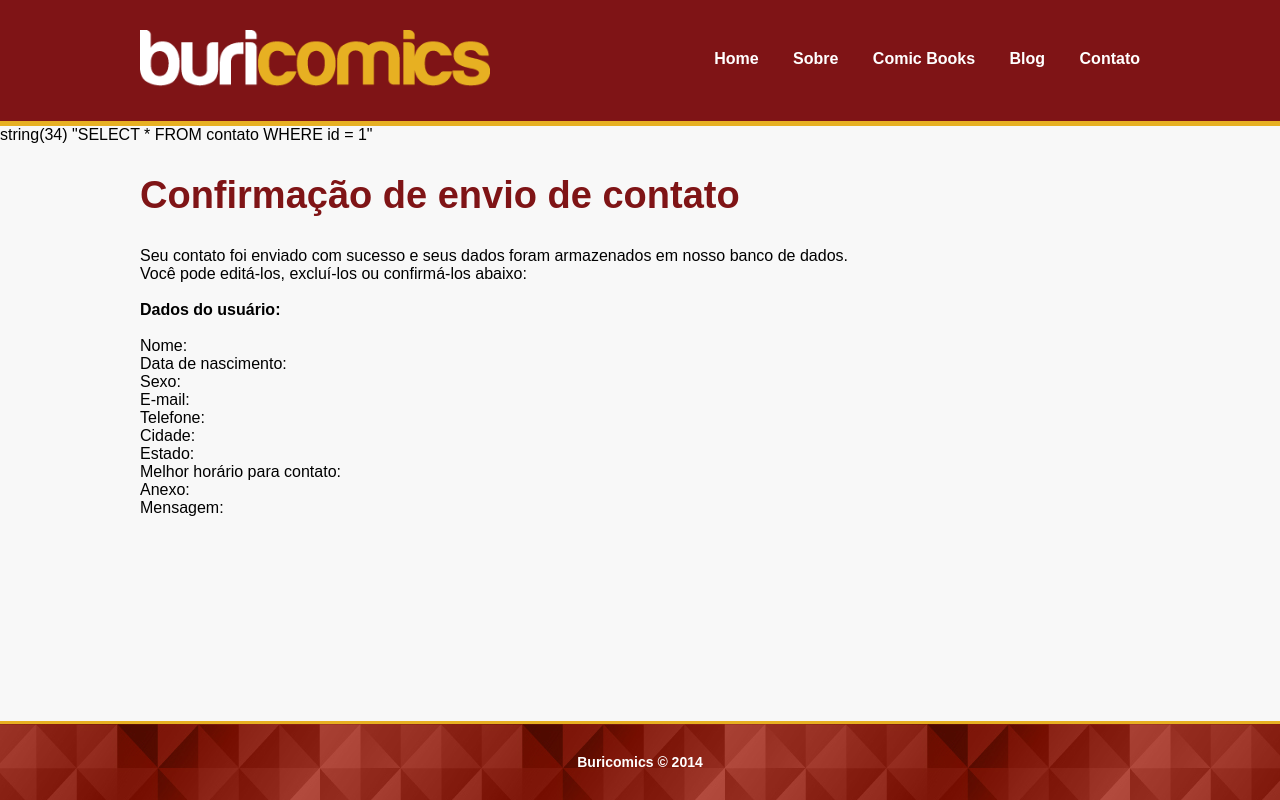
After one commit to fvmvalente/buricomics, a PHP site: page /sucesso.php in a window 1280 px wide. The commit adds this page. Run offline with PHP 8.4, Linux system fonts and the light colour scheme; the visitor is signed in with stand-in values (Sample User, id 1); data comes from the database, SQL or seed files in the repository; some libraries are stand-ins or nearby versions.

Commit message:
Atualizando arquivos produzidos com os alunos.

```diff
--- /dev/null
+++ b/config/conexao.php
@@ -0,0 +1,2 @@
+<?php
+$db = new mysqli("localhost", "root", "", "buriphp");
--- /dev/null
+++ b/sucesso.php
@@ -0,0 +1,39 @@
+<?php
+include 'topo.php';
+
+$idContato = $_SESSION["idContato"];
+
+$query = "SELECT * FROM contato WHERE id = ".$idContato;
+$retorno = $db->query($query);
+var_dump($query);
+// var_dump($retorno);
+?>
+
+<section class="conteudo">
+    <div class="centralizar">
+
+        <article class="texto">
+            <h1 class="titulo">Confirmação de envio de contato</h1>
+
+            Seu contato foi enviado com sucesso e seus dados foram
+            armazenados em nosso banco de dados.<br/>
+            Você pode editá-los, excluí-los ou confirmá-los abaixo:
+            <br/><br/>
+            <strong>Dados do usuário: </strong>
+            <br/><br/>
+            Nome: <br/>
+            Data de nascimento:<br/>
+            Sexo: <br/>
+            E-mail: <br/>
+            Telefone: <br/>
+            Cidade: <br/>
+            Estado: <br/>
+            Melhor horário para contato: <br/>
+            Anexo: <br/>
+            Mensagem: <br/>
+
+        </article>
+    </div><!-- fim da centralizar -->
+</section><!-- fim do conteudo -->
+
+<?php include 'rodape.php'; ?>
--- a/topo.php
+++ b/topo.php
@@ -1,8 +1,9 @@
 <?php
+session_start();
 ini_set("display_errors",true);
 error_reporting(E_ERROR | E_WARNING);
 include 'util/funcoes.php';
-session_start();
+include 'config/conexao.php';
 ?>
 <!DOCTYPE html>
 <html lang="pt-BR">
--- a/util/funcoes.php
+++ b/util/funcoes.php
@@ -39,3 +39,96 @@ function enviarEmail($destinatario,$remetente,$nome,$copia,$mensagem,$assunto){
     }
     return $enviou;
 }
+
+function enviaArquivo($arquivo){
+
+    $retorno = array();
+
+	//Verifica se ocorreu erro no upload
+	if($arquivo["error"] == UPLOAD_ERR_OK){
+		//Verifica se o diretorio existe
+		if(!is_dir("arquivos/")){
+			mkdir("arquivos/");
+		}
+		//Move o arquivo
+		$temp = $arquivo["tmp_name"];
+		$extensao = pathinfo($arquivo["name"], PATHINFO_EXTENSION);
+		$novo_nome = "arquivo-usuario-".date("dmYHis").".".$extensao;
+		$novo_local = "arquivos/".$novo_nome;
+		$resultado = move_uploaded_file($temp, $novo_local);
+
+		//Verifica se o arquivo foi movido
+		if($resultado){
+			//Verifica se o arquivo existe no novo local
+			if(is_file($novo_local)){
+				$retorno["erro"] = false;
+				$retorno["nomeArquivo"] = $novo_nome;
+				$retorno["mensagem"] = "Deu tudo certo e o arquivo está em: <br/>".$novo_local;
+			} else {
+			    $retorno["erro"] = true;
+			    $retorno["nomeArquivo"] = "";
+				$retorno["mensagem"] = "O arquivo foi carregado, mas não foi movido.";
+			}
+		} else {
+		    $retorno["erro"] = true;
+		    $retorno["nomeArquivo"] = "";
+			$retorno["mensagem"] = "Não foi possível mover o arquivo.";
+		}
+	} else {
+	    $retorno["erro"] = true;
+	    $retorno["nomeArquivo"] = "";
+		$retorno["mensagem"] = "Ocorreu um erro: ".$arquivo["error"];
+	}
+	return $retorno;
+}//Fim função
+
+
+function validaData($data){
+	//Se a variável tem valor
+	if(!empty($data)){
+
+		$idade = trim($data);
+		$tamanho = strlen($idade);
+		$arrayIdade = explode("/",$idade);
+		$dia = strlen($arrayIdade[0]);
+		$mes = strlen($arrayIdade[1]);
+		$ano = strlen($arrayIdade[2]);
+
+		//Verifica os tamanhos das informações
+		return ($tamanho == 10 && ($dia == 2 && $mes == 2 && $ano == 4));
+	}
+	return false;
+}
+
+function formataDataBanco($data){
+
+	$arrayData = explode("/",trim($data));
+	$dia = $arrayData[0];
+	$mes = $arrayData[1];
+	$ano = $arrayData[2];
+	$date = $ano.'-'.$mes.'-'.$dia.' 00:00:00';
+	return date("Y-m-d H:i:s",strtotime($date));
+}
+
+function enviaContato($contato){
+    // 1.Prepara a mensagem
+    $mensagem = "<strong>Nome:</strong> " . $contato["conNome"];
+    $mensagem .= "<br/><strong>E-mail:</strong> " . $contato["conEmail"];
+    $mensagem .= "<br/><strong>Idade:</strong> " . $contato["conIdade"];
+    $mensagem .= "<br/><strong>Sexo:</strong> " . $contato["conSexo"];
+    $mensagem .= "<br/><strong>Cidade:</strong> " . $contato["conCidade"];
+    $mensagem .= "<br/><strong>Estado:</strong> " . $contato["conEstado"];
+    $mensagem .= "<br/><strong>Telefone:</strong> " . $contato["conTelefone"];
+    $mensagem .= "<br/><strong>Mensagem:</strong> " . $contato["conMensagem"];
+
+    // Envia o e-mail
+    $destinatario = "efranco23@gmail.com";
+    $remetente = trim($contato["conEmail"]);
+    //$remetente = array("eder@tambacode.com.br","contato@buritech.com.br");
+    $nome = trim($contato["conNome"]);
+    $assunto = "Contato enviado pelo site BURICOMICS";
+    $copia = "eder@tambacode.com.br"; // O e-mail de quem vai receber cópia
+
+    // Tenta enviar o e-mail
+    return enviarEmail($destinatario, $remetente, $nome, $copia, $mensagem, $assunto);
+}
```
Also changed, not shown: actions/contato.php (+28 -34 lines), contato.php (+7 -2 lines), 1 other file.
